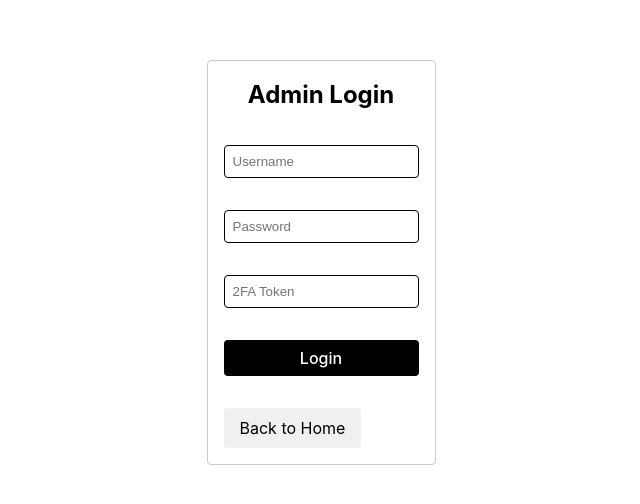
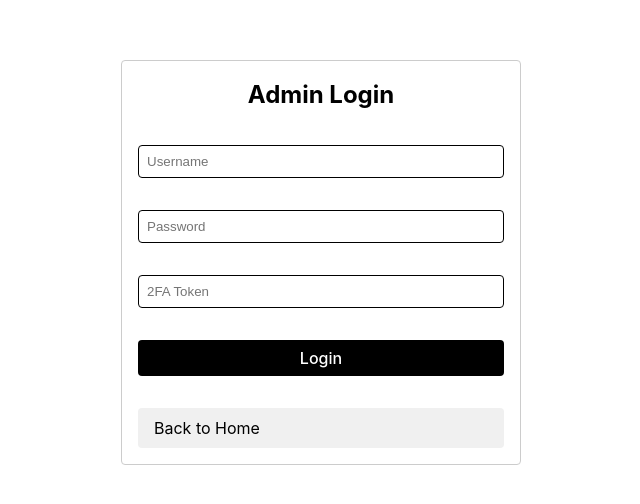
Before and after one commit to skadri342/react-app-portfolio, a React (Vite) app: page /admin in a window 1280 px wide. Shown: the part 138-642 px from the top of the page, without its empty margins (319-959 px from the left). Built offline with nearby package versions, Linux system fonts and the light colour scheme.

Commit message:
trying to figure out right css for dynamic content sizing without making it get pushed to the top

```diff
--- a/src/css/AdminPanel.css
+++ b/src/css/AdminPanel.css
@@ -99,7 +99,7 @@ body {
 .projects-admin {
     display: flex;
     flex-direction: column;
-    height: 100%;
+    height: fit-content;
 }
 
 .project-form {
--- a/src/css/App.css
+++ b/src/css/App.css
@@ -2,7 +2,7 @@
   box-sizing: border-box;
   margin: 0;
   padding: 0;
-  width: auto;
+  width: 100%;
 }
 
 html {
@@ -21,10 +21,13 @@ body {
   align-items: center;
 }
 
+main {
+  padding: 0 150px;
+}
+
 .app {
   max-width: 100%;
   margin: 0 auto;
-  padding: 0 150px;
 }
 
 /* Media query for tablets and smaller screens */
```
